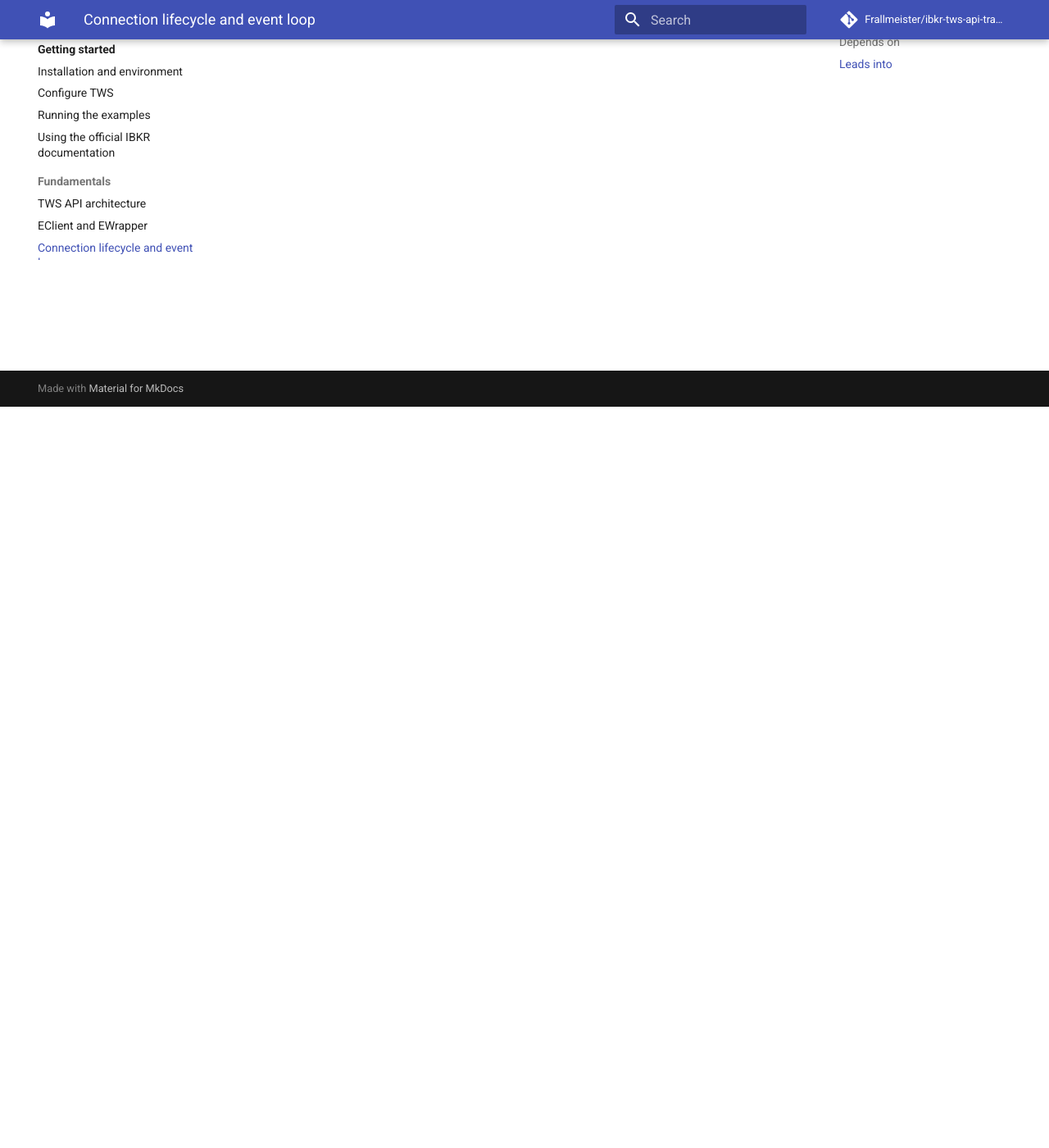
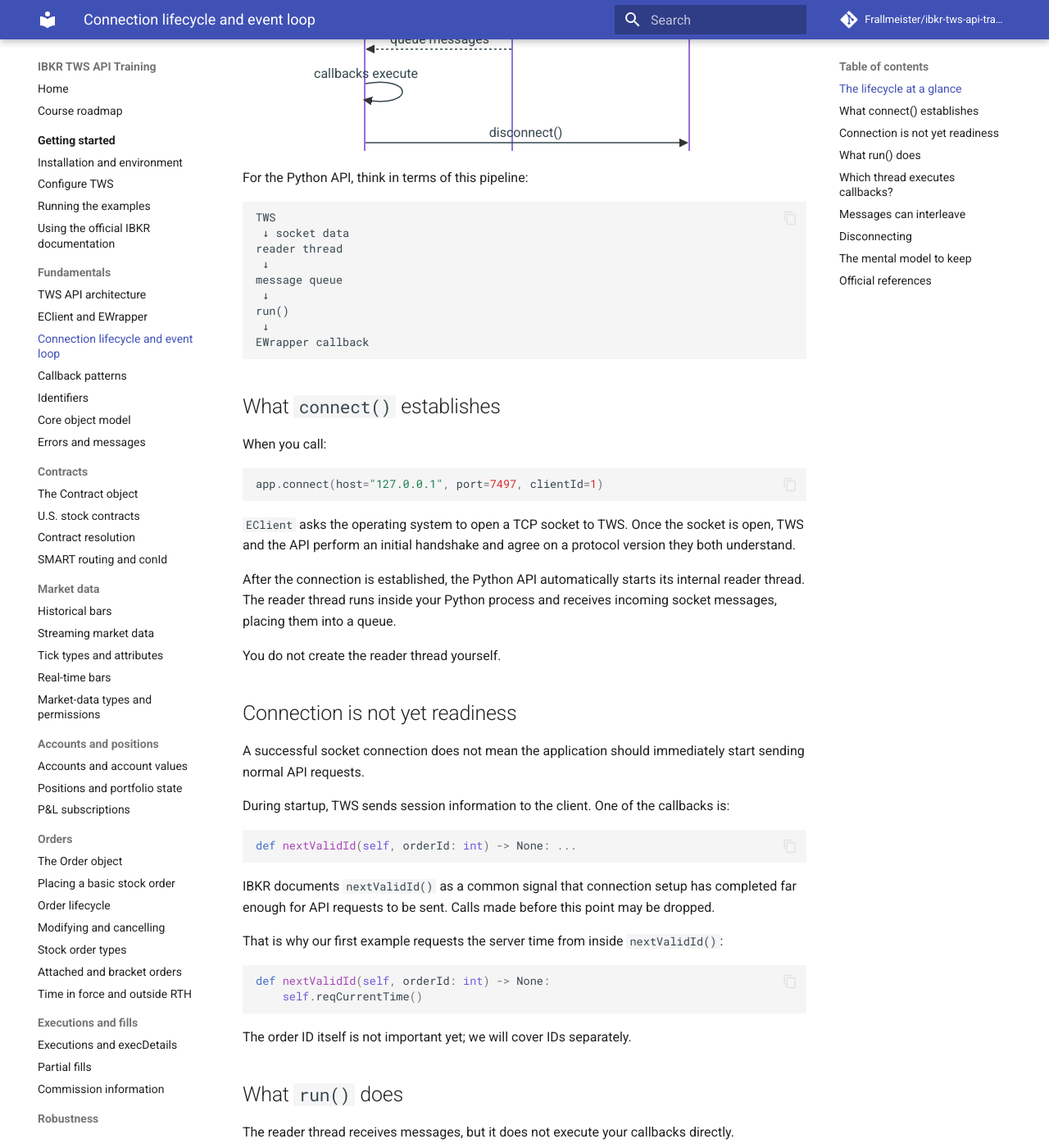
Before and after one commit to Frallmeister/ibkr-tws-api-training, an MkDocs documentation site: the page built from docs/fundamentals/connection-lifecycle.md, in a window 1280 px wide and 1400 px high, scrolled down 904 px. Shown: the whole window at 82% size. Built offline with MkDocs 1.6.1 and Material for MkDocs 9.7.7, drawn with Linux system fonts in a browser that asks for light colours; comment, search, counter and statistics services are not loaded; some of the changed text lies outside the part shown.

Commit message:
Explain connection lifecycle and event loop (#3)
* docs: explain connection lifecycle and event loop

* docs: mark connection lifecycle available

* docs: tighten connection lifecycle chapter

* Format files with ruff

* docs: clarify reader thread location

````diff
--- a/docs/fundamentals/connection-lifecycle.md
+++ b/docs/fundamentals/connection-lifecycle.md
@@ -1,24 +1,237 @@
 # Connection lifecycle and event loop
 
-> **Status:** Planned
+The first example used two lines that carry much of the TWS API lifecycle:
 
-## Purpose
+```python
+app.connect(host="127.0.0.1", port=7497, clientId=1)
+app.run()
+```
 
-Explain what happens from `connect()` through the API handshake, message processing, callback dispatch, and disconnect.
+`connect()` establishes the API connection. `run()` keeps processing incoming API messages so that `EWrapper` callbacks can execute.
 
-## Intended coverage
+The important detail is that these are different responsibilities.
 
-- connection handshake and readiness;
-- the role and blocking behavior of `run()`;
-- message reading/decoding at the right conceptual depth;
-- which thread executes callbacks;
-- `nextValidId()` as a readiness signal;
-- orderly disconnect behavior.
+## The lifecycle at a glance
 
-## Depends on
+```mermaid
+---
+config:
+  sequence:
+    actorMargin: 24
+    width: 100
+    height: 36
+    boxMargin: 4
+    messageMargin: 22
+    mirrorActors: false
+    actorFontSize: 14px
+    messageFontSize: 14px
+    noteFontSize: 13px
+---
+sequenceDiagram
+    participant Main as Python main thread
+    participant Reader as IBKR reader thread
+    participant TWS
 
-TWS API architecture; `EClient` and `EWrapper`.
+    Main->>TWS: connect(host, port, clientId)
+    TWS-->>Main: protocol handshake
+    TWS-->>Reader: incoming API messages
+    Reader-->>Main: queue messages
+    Main->>Main: run() processes queue
+    Main->>Main: EWrapper callbacks execute
+    Main->>TWS: API requests
+    TWS-->>Reader: responses and events
+    Reader-->>Main: queue messages
+    Main->>Main: callbacks execute
+    Main->>TWS: disconnect()
+```
 
-## Leads into
+For the Python API, think in terms of this pipeline:
 
-Callback patterns, identifiers, streaming data, and reconnect behavior.
+```text
+TWS
+ ↓ socket data
+reader thread
+ ↓
+message queue
+ ↓
+run()
+ ↓
+EWrapper callback
+```
+
+## What `connect()` establishes
+
+When you call:
+
+```python
+app.connect(host="127.0.0.1", port=7497, clientId=1)
+```
+
+`EClient` asks the operating system to open a TCP socket to TWS. Once the socket is open, TWS and the API perform an initial handshake and agree on a protocol version they both understand.
+
+After the connection is established, the Python API automatically starts its internal reader thread. The reader thread runs inside your Python process and receives incoming socket messages, placing them into a queue.
+
+You do not create the reader thread yourself.
+
+## Connection is not yet readiness
+
+A successful socket connection does not mean the application should immediately start sending normal API requests.
+
+During startup, TWS sends session information to the client. One of the callbacks is:
+
+```python
+def nextValidId(self, orderId: int) -> None: ...
+```
+
+IBKR documents `nextValidId()` as a common signal that connection setup has completed far enough for API requests to be sent. Calls made before this point may be dropped.
+
+That is why our first example requests the server time from inside `nextValidId()`:
+
+```python
+def nextValidId(self, orderId: int) -> None:
+    self.reqCurrentTime()
+```
+
+The order ID itself is not important yet; we will cover IDs separately.
+
+## What `run()` does
+
+The reader thread receives messages, but it does not execute your callbacks directly.
+
+`run()` processes the message queue and dispatches the corresponding `EWrapper` methods.
+
+So:
+
+```python
+app.run()
+```
+
+means, conceptually:
+
+> Keep processing incoming API messages and invoking their callbacks while this client remains connected.
+
+This is why `run()` blocks. Code after it normally does not execute until the connection ends.
+
+```python
+print("before")
+app.run()
+print("after")
+```
+
+will normally print `before`, process API messages for as long as the connection remains active, and only later reach `after`.
+
+## Which thread executes callbacks?
+
+Callbacks execute on the thread that runs `run()`.
+
+Our current example calls:
+
+```python
+app.run()
+```
+
+on the main thread. Therefore `nextValidId()`, `currentTime()`, and other dispatched callbacks also execute on the main thread.
+
+Meanwhile, the IBKR-created reader thread receives socket messages in the background:
+
+```text
+main thread
+├── run()
+├── processes message queue
+└── executes EWrapper callbacks
+
+IBKR reader thread
+└── receives socket messages and fills queue
+```
+
+Later applications may put `run()` on another application-managed thread so the main thread can do other work. We do not need that structure yet.
+
+## Messages can interleave
+
+A request does not reserve the connection until its response arrives.
+
+In the first example we sent:
+
+```python
+self.reqCurrentTime()
+```
+
+but TWS could deliver system notifications before `currentTime()` arrived.
+
+```mermaid
+---
+config:
+  sequence:
+    actorMargin: 24
+    width: 100
+    height: 36
+    boxMargin: 4
+    messageMargin: 22
+    mirrorActors: false
+    actorFontSize: 14px
+    messageFontSize: 14px
+    noteFontSize: 13px
+---
+sequenceDiagram
+    participant App as Python application
+    participant TWS
+
+    App->>TWS: reqCurrentTime()
+    TWS-->>App: system notification
+    TWS-->>App: system notification
+    TWS-->>App: currentTime(...)
+```
+
+Nothing has gone wrong. The event loop simply processes messages as they arrive.
+
+This becomes increasingly important once several requests and subscriptions are active at the same time.
+
+## Disconnecting
+
+Our first example calls:
+
+```python
+self.disconnect()
+```
+
+when `currentTime()` arrives. Once the client is disconnected, `run()` can leave its processing loop and the program exits.
+
+Long-running applications will usually remain connected and keep processing messages instead. Connection failures and reconnect behavior belong to the later robustness section.
+
+## The mental model to keep
+
+```text
+connect()
+   ↓
+TCP connection + protocol handshake
+   ↓
+reader thread receives messages
+   ↓
+messages enter queue
+   ↓
+run() processes queue
+   ↓
+EWrapper callbacks execute
+   ↓
+disconnect()
+   ↓
+run() exits
+```
+
+The key ideas are:
+
+- `connect()` establishes the socket connection and performs the initial API handshake;
+- the Python API automatically creates a reader thread for incoming socket messages;
+- the reader thread places messages on a queue;
+- `run()` processes that queue and dispatches callbacks;
+- `nextValidId()` is a useful readiness signal before normal requests are sent;
+- callbacks execute on whichever thread is running `run()`;
+- unrelated events may arrive between a request and its response.
+
+The next chapter builds on this by separating the different request and callback patterns used throughout the API.
+
+## Official references
+
+- [Establishing an API connection](https://www.interactivebrokers.com/docs/tws-api/doc/connectivity/establishing-an-api-connection)
+- [Python implementation of the EReader/message queue](https://www.interactivebrokers.com/docs/tws-api/doc/connectivity/the-e-reader-thread/python-implementation)
+- [Essential components of TWS API programs](https://ibkrcampus.com/campus/trading-lessons/essential-components-of-tws-api-programs/)
````
Also changed, not shown: docs/roadmap.md (+1 -1 lines).
